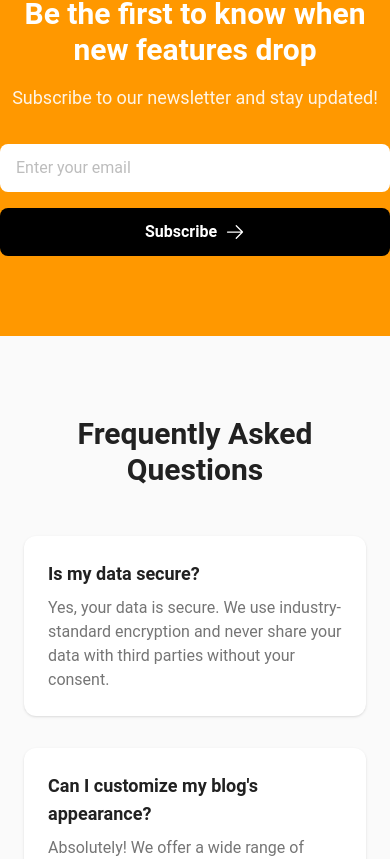
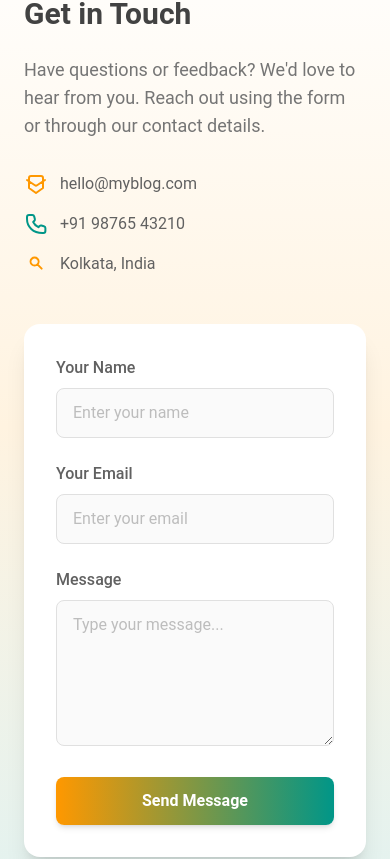
Before and after one commit to shruti-su/Blogging-Platform, a React (Vite) app in the folder client/: page / in a window 390 px wide. Shown: the part 5132-5991 px from the top of the page. Built offline with nearby package versions, Linux system fonts and the light colour scheme; no server answers.

Commit message:
complete landing page

```diff
--- a/client/src/pages/landing-page.jsx
+++ b/client/src/pages/landing-page.jsx
@@ -182,6 +182,13 @@ export default function LandingPage() {
   const next = () => setIndex((index + 1) % testimonials.length);
 
   useEffect(() => {
+    document.documentElement.style.scrollBehavior = "smooth";
+    return () => {
+      document.documentElement.style.scrollBehavior = "auto";
+    };
+  }, []);
+
+  useEffect(() => {
     const interval = setInterval(() => {
       // Cycle through the background images
       setCurrentBackground((prev) => (prev + 1) % backgroundImages.length);
@@ -235,6 +242,9 @@ export default function LandingPage() {
             <a href="#features" className="font-medium hover:text-indigo-500">
               Features
             </a>
+            <a href="#steps" className="font-medium hover:text-indigo-500">
+              Steps
+            </a>
             <a
               href="#testimonials"
               className="font-medium hover:text-indigo-500"
@@ -280,6 +290,9 @@ export default function LandingPage() {
             </a>
             <a href="#features" className="hover:text-indigo-500">
               Features
+            </a>
+            <a href="#steps" className="hover:text-indigo-500">
+              Steps
             </a>
             <a href="#testimonials" className="hover:text-indigo-500">
               Testimonials
@@ -414,7 +427,7 @@ export default function LandingPage() {
         </div>
       </section>
       {/* Steps Section */}{" "}
-      <section className="py-20 bg-white dark:bg-gray-900">
+      <section id="steps" className="py-20 bg-white dark:bg-gray-900">
         <div className="max-w-7xl mx-auto px-2 text-center">
           <div className="p-12 bg-gray-200 dark:bg-gray-800/50 backdrop-blur-sm rounded-2xl shadow-2xl">
             {/* Heading */}
@@ -470,7 +483,7 @@ export default function LandingPage() {
         </div>
       </section>
       {/* Testimonials Section */}
-      <section className="py-20 bg-gray-50 dark:bg-gray-900">
+      <section id="testimonals" className="py-20 bg-gray-50 dark:bg-gray-900">
         <div className="max-w-6xl mx-auto px-6 text-center">
           <h2 className="text-3xl md:text-4xl font-bold mb-12">
             What Our Users Say
@@ -546,30 +559,119 @@ export default function LandingPage() {
           </div>
         </div>
       </section>
-      {/* Newsletter / CTA */}
-      <section className="py-20 bg-orange-500 text-white text-center">
-        <motion.h2
-          initial={{ opacity: 0, y: 20 }}
-          whileInView={{ opacity: 1, y: 0 }}
-          transition={{ duration: 0.6 }}
-          viewport={{ once: true }}
-          className="text-3xl md:text-4xl font-bold mb-4"
+      {/* Contact Section */}
+      <section className="py-20 bg-gradient-to-b from-white via-orange-50 to-teal-50 dark:from-gray-900 dark:via-gray-800 dark:to-gray-900">
+        <div className="max-w-6xl mx-auto px-6 grid md:grid-cols-2 gap-12 items-center">
+          {/* Left Side: Info */}
+          <div>
+            <h2 className="text-3xl md:text-4xl font-bold text-gray-800 dark:text-white mb-6">
+              Get in Touch
+            </h2>
+            <p className="text-lg text-gray-600 dark:text-gray-300 mb-8">
+              Have questions or feedback? We'd love to hear from you. Reach out
+              using the form or through our contact details.
+            </p>
+
+            <ul className="space-y-4 text-gray-700 dark:text-gray-300">
+              <li className="flex items-center space-x-3">
+                <svg
+                  className="w-6 h-6 text-orange-500"
+                  fill="none"
+                  stroke="currentColor"
+                  strokeWidth="2"
+                  viewBox="0 0 24 24"
                 >
-          Be the first to know when new features drop
-        </motion.h2>
-        <p className="text-lg mb-8 opacity-90">
-          Subscribe to our newsletter and stay updated!
-        </p>
-        <div className="flex flex-col sm:flex-row justify-center max-w-md mx-auto">
+                  <path
+                    strokeLinecap="round"
+                    strokeLinejoin="round"
+                    d="M3 8l7.89 5.26a2 2 0 002.22 0L21 8m-9 13l-7-5V6a2 2 0 012-2h10a2 2 0 012 2v10l-7 5z"
+                  />
+                </svg>
+                <span>hello@myblog.com</span>
+              </li>
+              <li className="flex items-center space-x-3">
+                <svg
+                  className="w-6 h-6 text-teal-500"
+                  fill="none"
+                  stroke="currentColor"
+                  strokeWidth="2"
+                  viewBox="0 0 24 24"
+                >
+                  <path
+                    strokeLinecap="round"
+                    strokeLinejoin="round"
+                    d="M3 5a2 2 0 012-2h3.28a2 2 0 011.94 1.5l.62 2.48a2 2 0 01-.45 1.82l-1.2 1.2a11.05 11.05 0 005.2 5.2l1.2-1.2a2 2 0 011.82-.45l2.48.62a2 2 0 011.5 1.94V19a2 2 0 01-2 2h-1C9.163 21 3 14.837 3 7V5z"
+                  />
+                </svg>
+                <span>+91 98765 43210</span>
+              </li>
+              <li className="flex items-center space-x-3">
+                <svg
+                  className="w-6 h-6 text-orange-500"
+                  fill="none"
+                  stroke="currentColor"
+                  strokeWidth="2"
+                  viewBox="0 0 24 24"
+                >
+                  <path
+                    strokeLinecap="round"
+                    strokeLinejoin="round"
+                    d="M17.657 16.657L13.414 12.414m0 0a4 4 0 10-5.657-5.657 4 4 0 005.657 5.657z"
+                  />
+                </svg>
+                <span>Kolkata, India</span>
+              </li>
+            </ul>
+          </div>
+
+          {/* Right Side: Form */}
+          <div className="bg-white dark:bg-gray-800 p-8 rounded-2xl shadow-xl">
+            <form className="space-y-6">
+              <div>
+                <label className="block text-gray-700 dark:text-gray-200 mb-2 font-medium">
+                  Your Name
+                </label>
+                <input
+                  type="text"
+                  placeholder="Enter your name"
+                  className="w-full px-4 py-3 rounded-lg border border-gray-300 dark:border-gray-600
+              focus:outline-none focus:ring-2 focus:ring-orange-500 dark:focus:ring-teal-400
+              bg-gray-50 dark:bg-gray-900 text-gray-800 dark:text-gray-200"
+                />
+              </div>
+              <div>
+                <label className="block text-gray-700 dark:text-gray-200 mb-2 font-medium">
+                  Your Email
+                </label>
                 <input
                   type="email"
                   placeholder="Enter your email"
-            className="w-full px-4 py-3 rounded-lg text-gray-800 focus:outline-none focus:ring-2 focus:ring-orange-600"
+                  className="w-full px-4 py-3 rounded-lg border border-gray-300 dark:border-gray-600
+              focus:outline-none focus:ring-2 focus:ring-orange-500 dark:focus:ring-teal-400
+              bg-gray-50 dark:bg-gray-900 text-gray-800 dark:text-gray-200"
                 />
-          <button className="mt-4 sm:mt-0 sm:ml-3 px-6 py-3 bg-black rounded-lg font-semibold hover:bg-gray-800 transition flex items-center justify-center space-x-2">
-            <span>Subscribe</span>
-            <ArrowRightIcon className="w-5 h-5" />
+              </div>
+              <div>
+                <label className="block text-gray-700 dark:text-gray-200 mb-2 font-medium">
+                  Message
+                </label>
+                <textarea
+                  rows="5"
+                  placeholder="Type your message..."
+                  className="w-full px-4 py-3 rounded-lg border border-gray-300 dark:border-gray-600
+              focus:outline-none focus:ring-2 focus:ring-orange-500 dark:focus:ring-teal-400
+              bg-gray-50 dark:bg-gray-900 text-gray-800 dark:text-gray-200"
+                ></textarea>
+              </div>
+              <button
+                type="submit"
+                className="w-full py-3 px-6 rounded-lg bg-gradient-to-r from-orange-500 to-teal-500
+            text-white font-semibold shadow-md hover:opacity-90 transition"
+              >
+                Send Message
               </button>
+            </form>
+          </div>
         </div>
       </section>
       {/* FAQ Section */}
```
Lines whose indentation alone changed are shown as unchanged.
